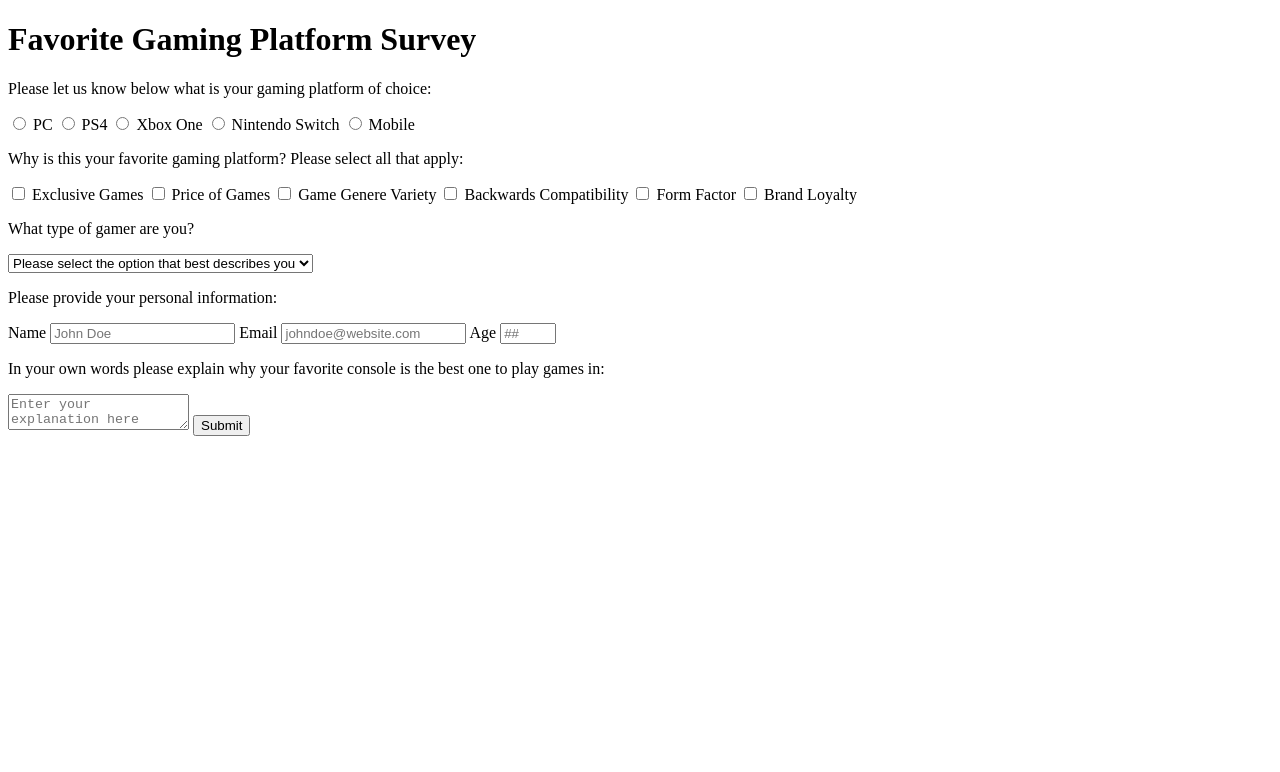
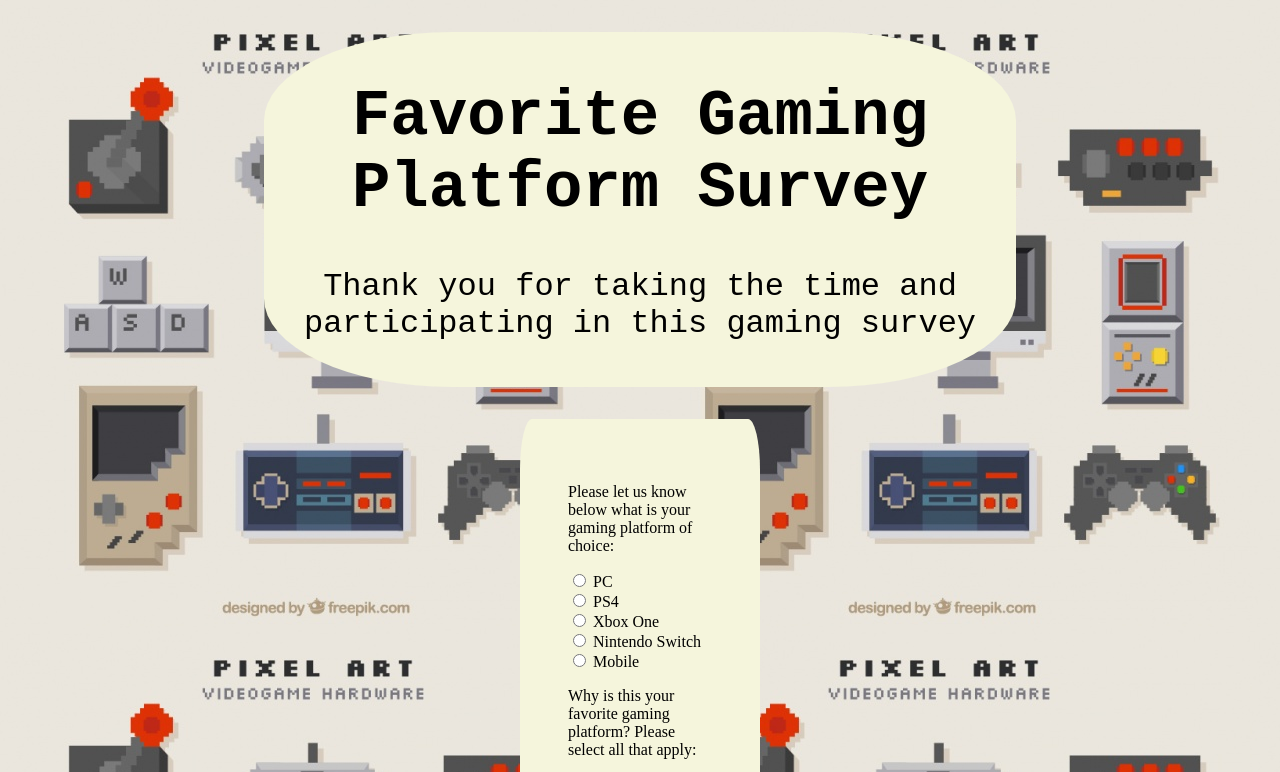
Before and after one commit to VirtuaTaker/Survey-Form, a plain HTML site: page index.html in a window 1280 px wide. Shown: the top 772 px of the page. Drawn offline with Linux system fonts and the light colour scheme.

Commit message:
Deleted empty-image.jpg and added background.jpg Edited index.html Edited styles.css

```diff
--- a/index.html
+++ b/index.html
@@ -6,12 +6,15 @@
         <link rel="stylesheet" href="styles/styles.css">
     </head>
     <body>
+    <div class="heading">
         <!-- FCC first requirement - h1 text with id="title". -->
         <h1 id="title">Favorite Gaming Platform Survey</h1>
         <!-- FCC second requirement - short explanation in p sized text with id="description" -->
-        <p id="description">Please let us know below what is your gaming platform of choice:</p>
+        <p id="description">Thank you for taking the time and participating in this gaming survey</p>
+    </div>
         <!-- FCC third requirement - form with id="survey-form" -->
         <form id="survey-form">
+            <p>Please let us know below what is your gaming platform of choice:</p>
             <!-- FCC thirteenth requirement (start) - Inside the form element, show a field from one or more groups of radio buttons. Each group should be grouped using the **name** attribute. -->
             <label for="pc">
                 <input id="pc" type="radio" name="favorite-platform" value="pc"> PC
--- a/styles/styles.css
+++ b/styles/styles.css
@@ -0,0 +1,23 @@
+/* Inserting background.jpg as background image */
+body{
+    background-image: url("../images/background.jpg");
+}
+/* Styling heading */
+.heading{
+    font-family: 'Courier New', Courier, monospace;
+    text-align: center;
+    font-size: 2em;
+    background-color: beige;
+    margin: 1em 8em 0em 8em;
+    padding: .2em 0em .4em 0em;
+    border-radius: 25%;
+}
+/* Styling form */
+form{
+    display: flex;
+    flex-flow: column;
+    background-color: beige;
+    margin: 2em 32em 2em 32em;
+    padding: 3em;
+    border-radius: 5%;
+}
```
Also changed, not shown: images/background.jpg (added), images/empty-image.jpg (deleted).
